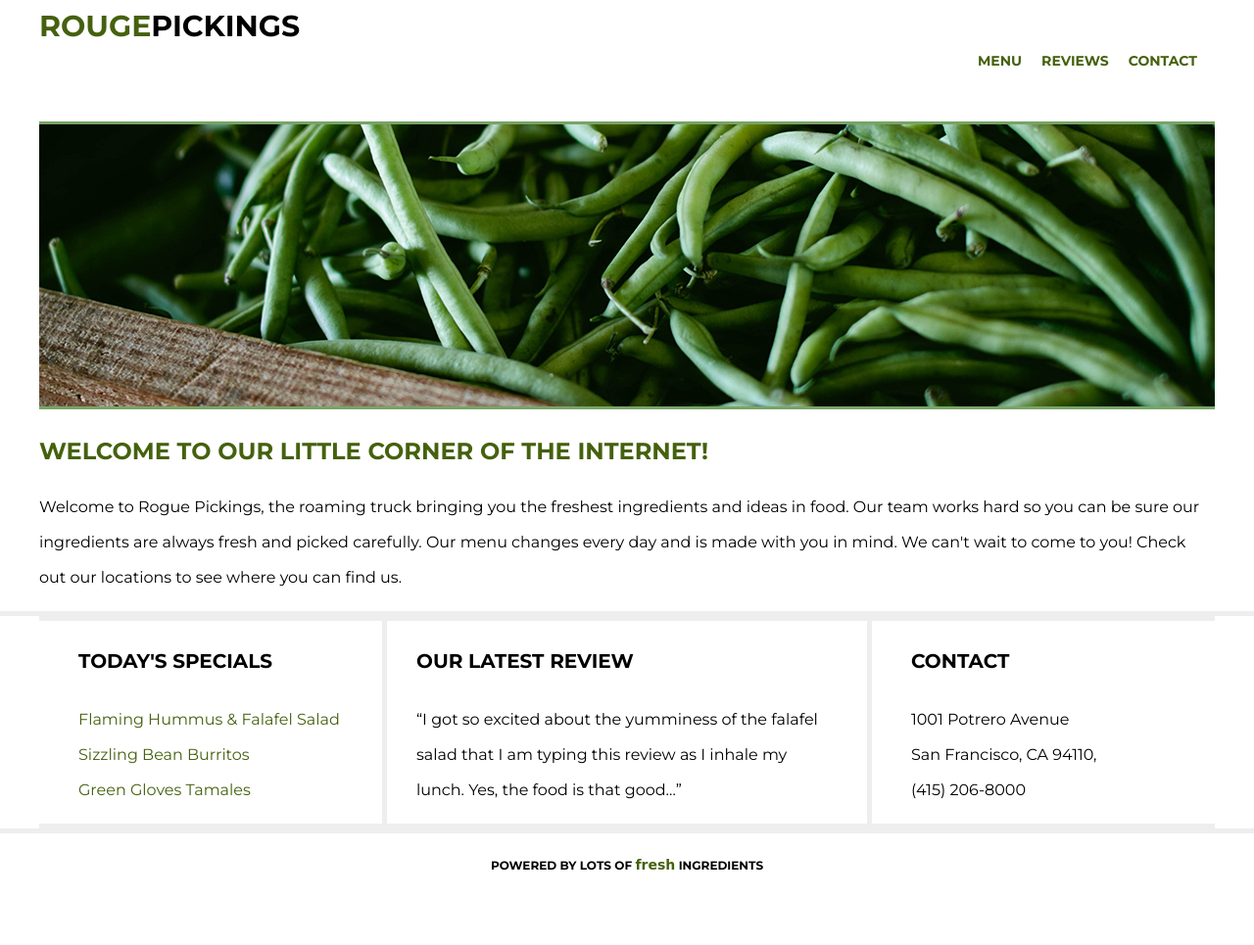
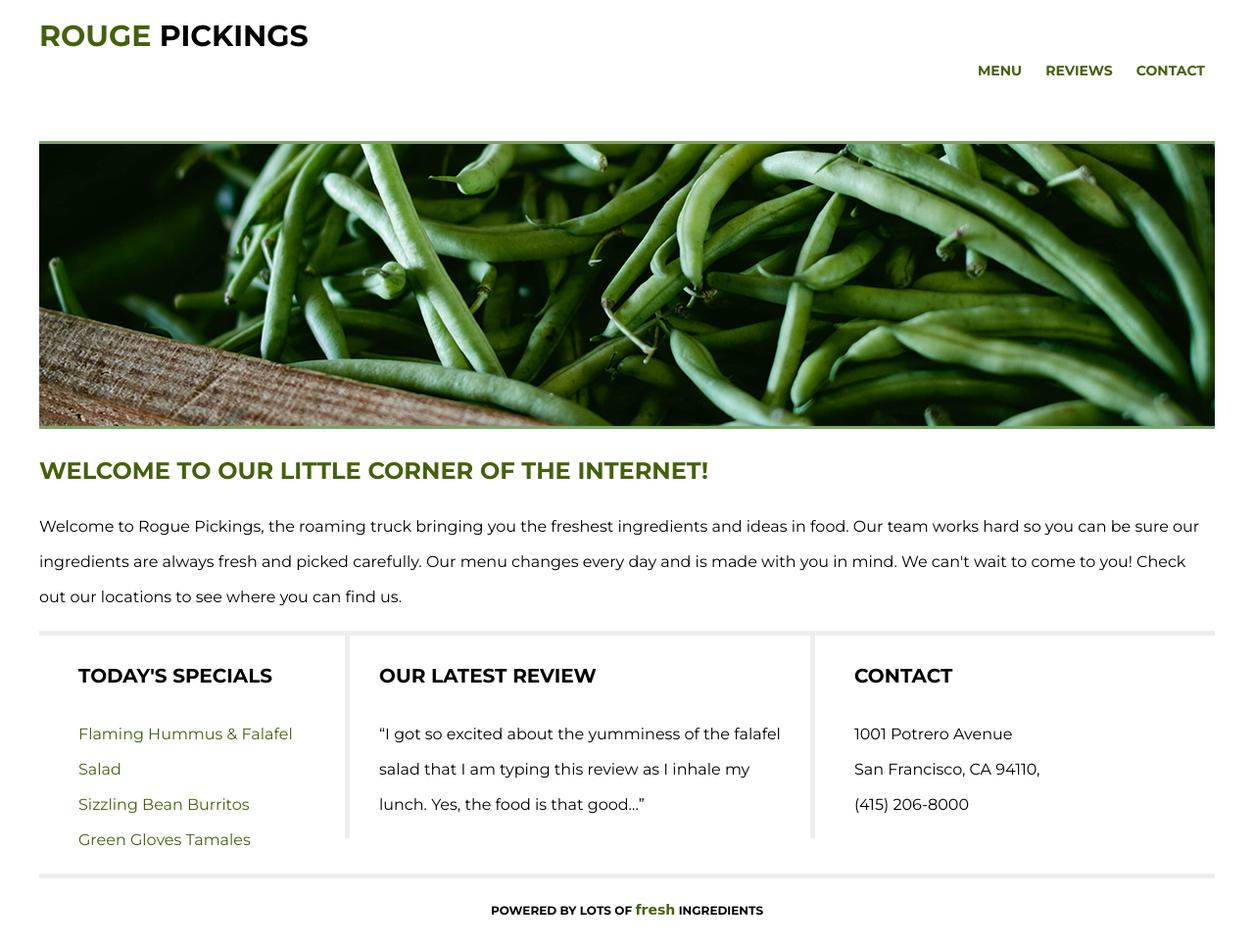
Before and after one commit to Sillyquack/rouge-pickings-2, a plain HTML site: page index.html in a window 1280 px wide. Shown: the whole page at 98% size. Drawn offline with Linux system fonts and the light colour scheme; a web font is replaced by a local one.

Commit message:
Added media queries

```diff
--- a/css/main.css
+++ b/css/main.css
@@ -1,4 +1,3 @@
-/******** GLOBAL STYLES ********/
 body {
     font-family: 'Montserrat', Helvetica, Arial, sans-serif;
     font-size: 16px;
@@ -41,7 +40,7 @@ p {
     overflow: auto;
 }
 
-/******** HEADER STYLES ********/
+
 header h1 {
     width: 300px;
     float: left;
@@ -80,8 +79,7 @@ header nav ul li a {
     color: #45610E;
 }
 
-/********  MAIN STYLES ********/
-/******** TOP SECTION ********/
+
 .main-image img {
     border-top: 3px solid #77a466;
     border-bottom: 3px solid #77a466;
@@ -92,7 +90,7 @@ header nav ul li a {
     padding: 5px 0;
 }
 
-/******** BOTTOM SECTION ********/
+
 .bottom-section .content-wrapper {
     border-top: 5px solid #eee;
     border-bottom: 5px solid #eee;
@@ -135,7 +133,7 @@ header nav ul li a {
     line-height: 36px;
 }
 
-/******** FOOTER STYLES ********/
+
 footer {
     text-align: center;
     margin: 8px;
@@ -149,44 +147,54 @@ footer span {
 }
 
 
-@media all and (min-width:768px) {
 
-    /* Tablet styles here */
+@media all and (min-width: 768px) {
+
+
     .bottom-section .content-wrapper {
         justify-content: space-evenly;
     }
 
-    .bottom-section {
-        border-top: 5px solid #eee;
-        border-bottom: 5px solid #eee;
-        flex-wrap: nowrap
+    .section-one {
+        width: 26%;
     }
 
     .section-two {
-        border-left: 5px solid #eee;
-        border-right: 5px solid #eee;
-        padding-left: 30px;
-        padding-right: 30px;
+        width: 40%;
+        border-left: 5px solid #EEE;
+        border-right: 5px solid #EEE;
+        border-top: none;
+        border-bottom: none;
+        padding: 0 30px;
+    }
+
+    .section-three {
+        width: 26%;
     }
 }
 
-@media all and (min-width:1200px) {
 
-    /* Desktop styles here */
+@media all and (min-width: 1200px) {
+
+
     body {
         font-size: 1em;
     }
 
+    header .content-wrapper {
+        justify-content: space-between;
+        align-items: center;
+        padding: 20px 0;
+    }
 
-    header {
-        flex-wrap: nowrap;
-        justify-content: center;
-        align-items: center;
-        padding: 10px;
+    header h1 {
+        width: 30%;
+        padding: 0;
+        border-bottom: none;
+        text-align: left;
     }
 
     header nav {
-        display: flex;
         width: 21%;
     }
 
@@ -195,20 +203,4 @@ footer span {
         justify-content: space-between;
     }
 
-    header h1 {
-        width: 70%;
-        padding: 0px;
-        border-bottom: none;
-        text-align: start;
-        display: flex;
-        flex: auto;
-    }
-
-    .section-one .section-two .section-three {
-        width: fit-content;
-    }
-
-    footer {
-        padding-bottom: 50px;
-    }
 }
```
